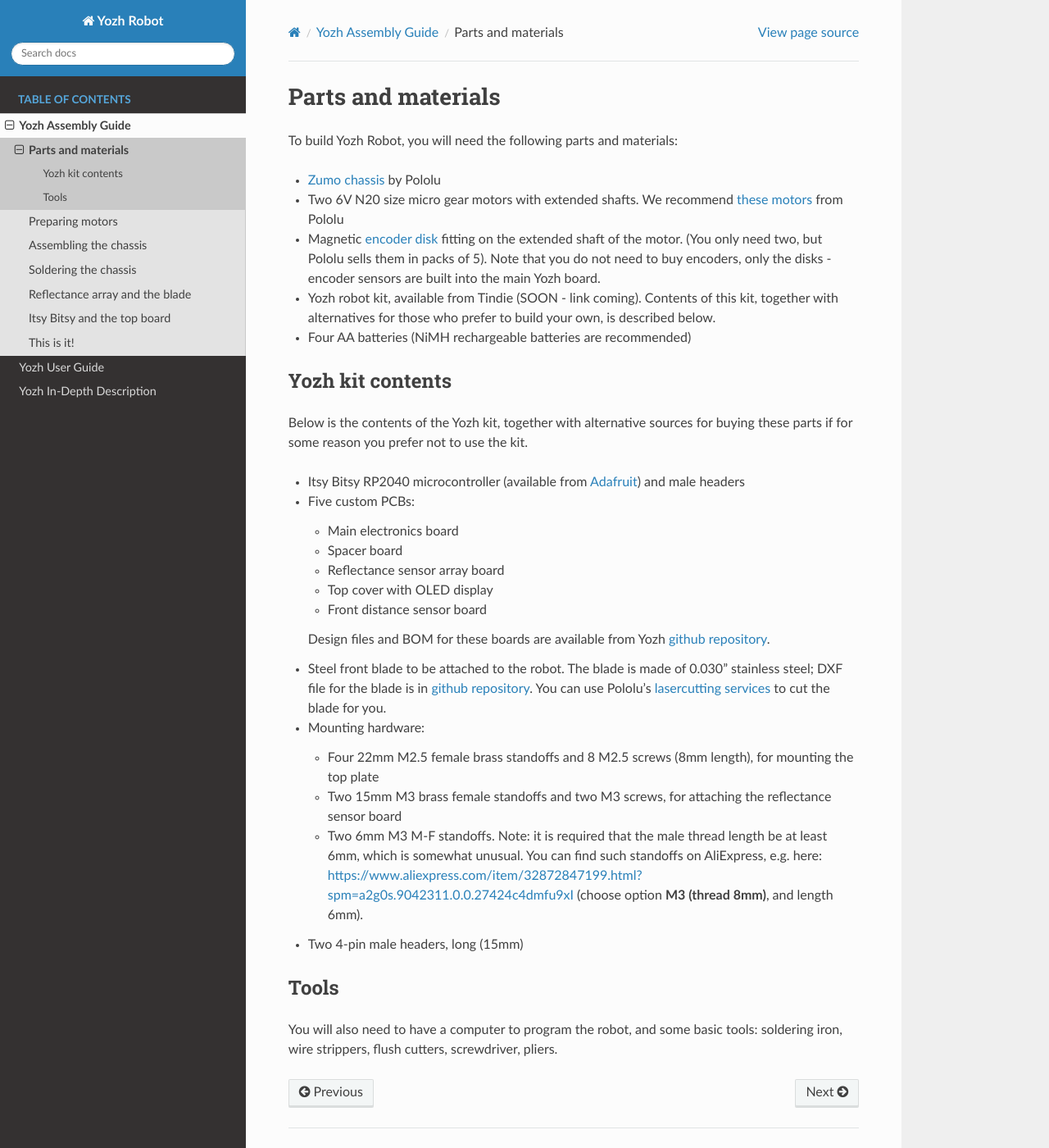
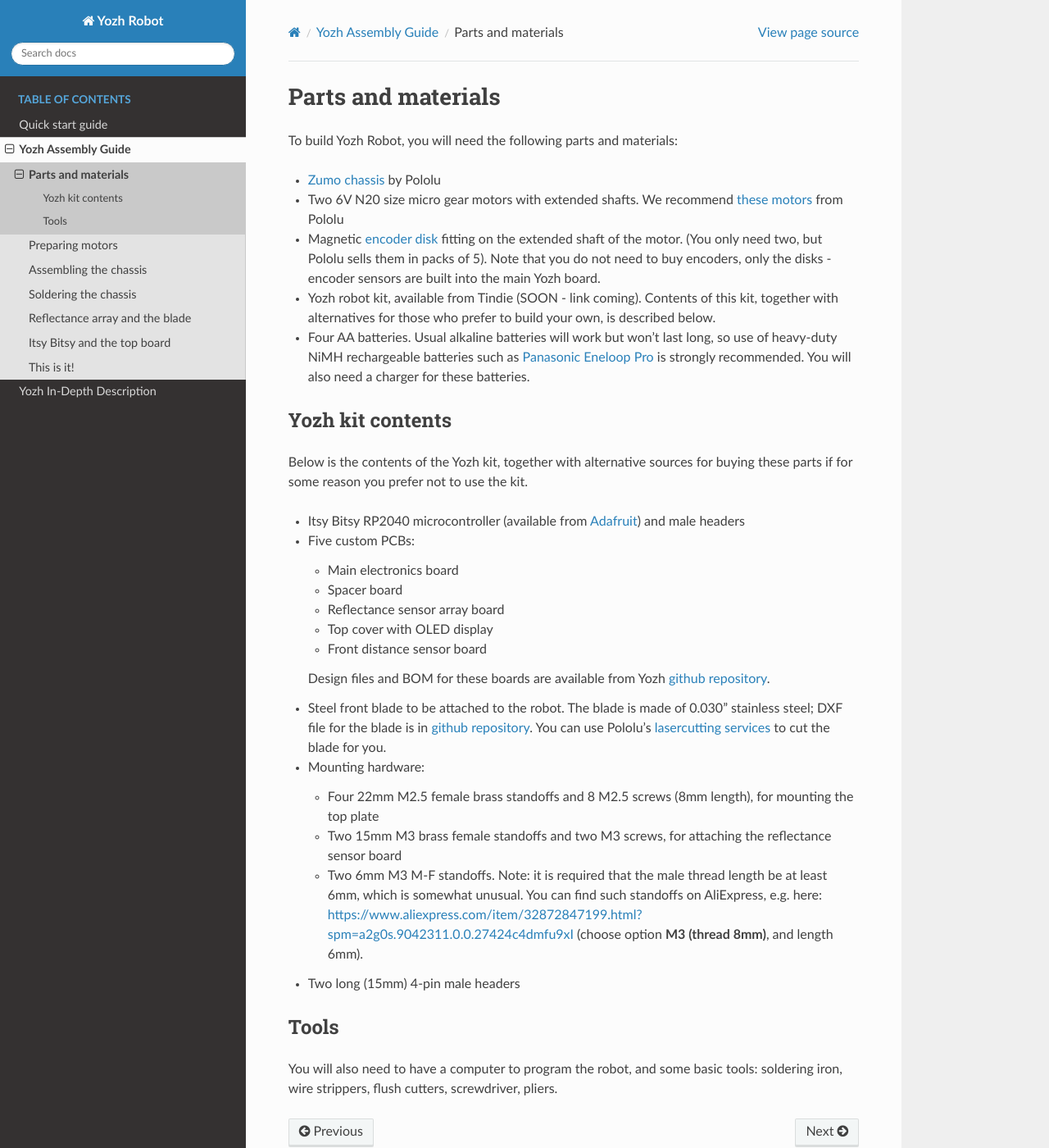
Before and after one commit to shurik179/yozh, a Sphinx documentation site: the page built from docs/assembly/parts.rst, in a window 1280 px wide and 1400 px high. Shown: the whole window at 82% size. Built offline with Sphinx 7.4.7 and the Read the Docs theme 2.0.0, drawn with Linux system fonts in a browser that asks for light colours; formulas are drawn with MathJax 3; pages that are not in the unit, such as notebooks, are missing from menus.

Commit message:
quickstart started

```diff
--- a/docs/assembly/final.rst
+++ b/docs/assembly/final.rst
@@ -1,4 +1,4 @@
 This is it!
 ===========
-Your robot is now ready. Check the User Guide to start using and programming
+Your robot is now complete. Check the User Guide to start  programming and using
 your Yozh!
--- a/docs/assembly/parts.rst
+++ b/docs/assembly/parts.rst
@@ -13,7 +13,10 @@
 * Yozh robot kit, available from Tindie (SOON - link coming). Contents of this kit,
   together with alternatives for those who
   prefer to build your own, is described below.
-* Four AA batteries (NiMH rechargeable batteries are recommended)
+* Four AA batteries. Usual alkaline batteries will work but won't last long,
+  so use of  heavy-duty NiMH rechargeable batteries such as
+  `Panasonic Eneloop Pro <https://www.amazon.com/Panasonic-BK-3HCCA4BA-eneloop-Pre-Charged-Rechargeable/dp/B00JHKSL28/>`__
+  is strongly recommended. You will also need a charger for these batteries.
 
 
 Yozh kit contents
@@ -48,7 +51,7 @@
     e.g. here: https://www.aliexpress.com/item/32872847199.html?spm=a2g0s.9042311.0.0.27424c4dmfu9xI
     (choose option **M3 (thread 8mm)**, and length 6mm).
 
-* Two 4-pin male headers, long (15mm)
+* Two long (15mm) 4-pin male headers
 
 Tools
 -----
--- a/docs/assembly/top.rst
+++ b/docs/assembly/top.rst
@@ -25,3 +25,6 @@
    correctly by looking from the sides.
 
 6. Use the M2.5 screws to attach the top plate to the standoffs on the Yozh robot.
+
+7. Plug the front distance sensor board into male headers at the front of the robot, with
+   the sensors facing out.
--- a/docs/index.rst
+++ b/docs/index.rst
@@ -57,6 +57,7 @@
     :caption: Table of Contents
     :maxdepth: 2
 
+    quickstart
     assembly
-    userguide
     details
+    library
--- a/docs/userguide.rst
+++ /dev/null
@@ -1,3 +0,0 @@
-********************
-Yozh User Guide
-********************
```
Also changed, not shown: docs/quickstart.rst (added, +17 -0 lines), docs/quickstart/installation.rst (added, +50 -0 lines).
